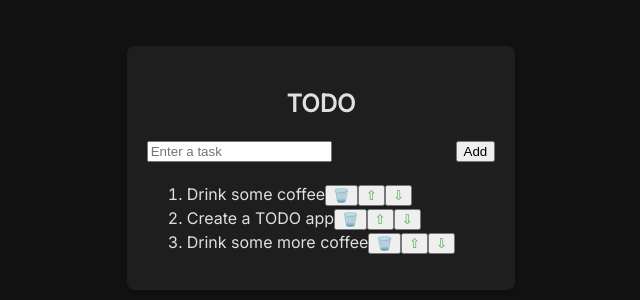
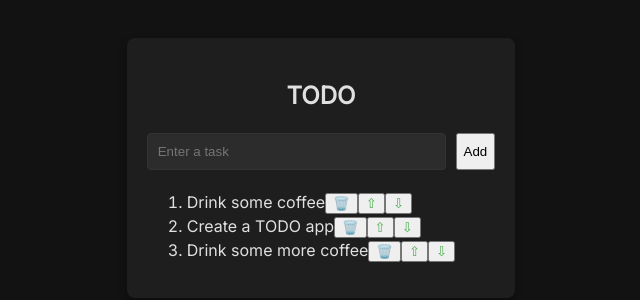
Before and after one commit to sayedihashimi/todojswebapp, a React (Vite) app in the folder todowebapp/: page / in a window 1280 px wide. Shown: the part 232-532 px from the top of the page, without its empty margins (339-979 px from the left). Built offline with nearby package versions, Linux system fonts and the light colour scheme.

Commit message:
Update todowebapp/src/components/TodoList.css
Co-authored-by: Kat Marchán <kzm@zkat.tech>

```diff
--- a/todowebapp/src/components/TodoList.css
+++ b/todowebapp/src/components/TodoList.css
@@ -18,7 +18,7 @@
     margin-bottom: 1.25rem;
 }
 
-#todo-input input {
+.todo-input input {
     flex: 1;
     padding: 0.625rem;
     border: 0.0625rem solid #333;
```
